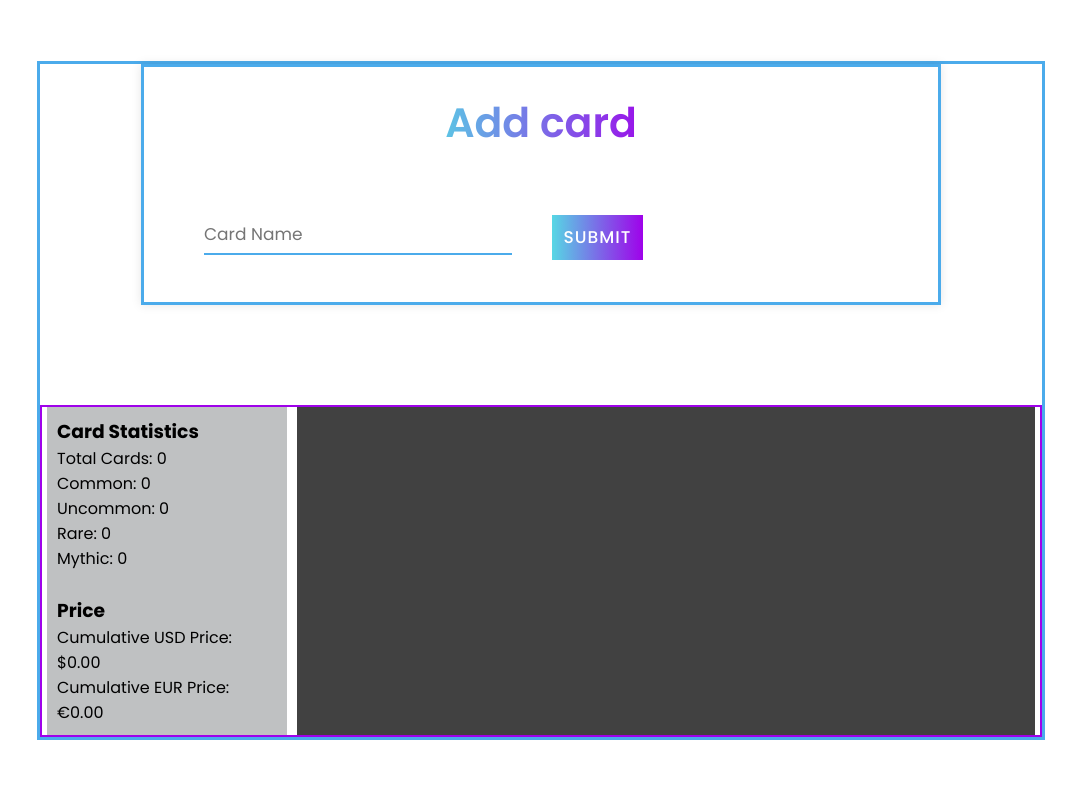
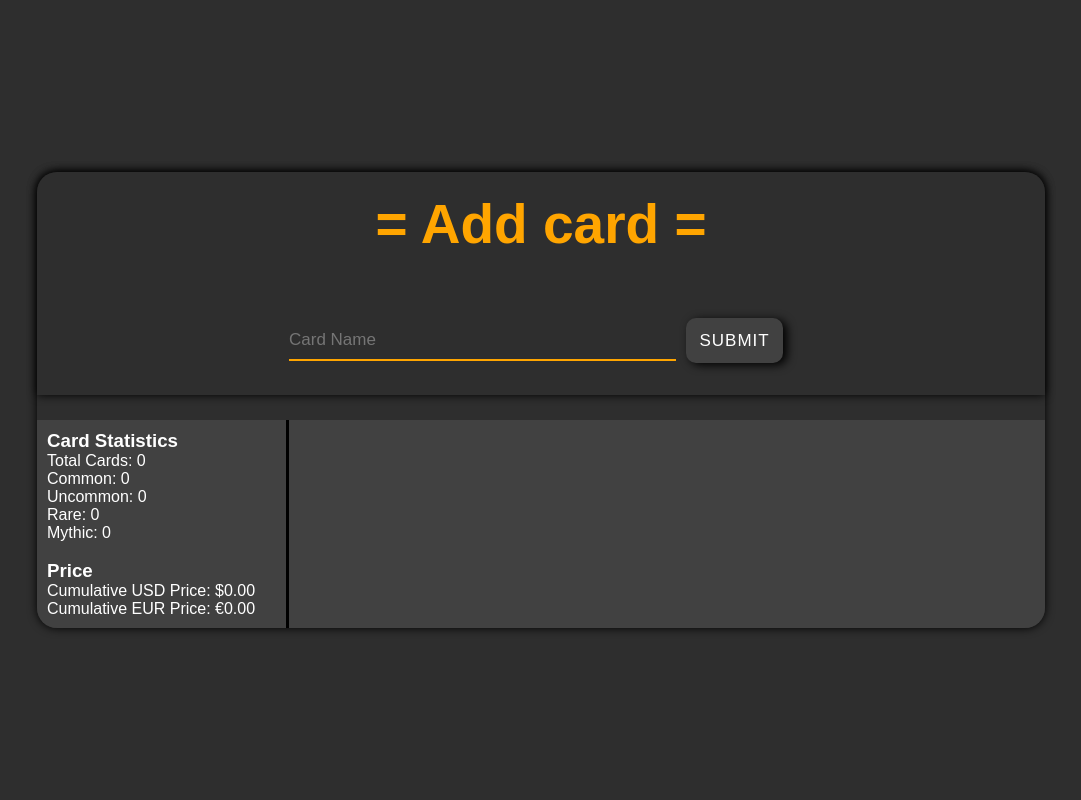
Before and after one commit to mattkuc/mtg-my-deck, a Flask app: page / in a window 1280 px wide. Shown: the whole page, without its empty margins (99-1180 px from the left). Run offline with Flask 3, Linux system fonts and the light colour scheme; data that the repository does not hold is empty; some libraries are stand-ins or nearby versions; some web fonts are replaced.

Commit message:
fixed UI/UX

```diff
--- a/static/style.css
+++ b/static/style.css
@@ -1,4 +1,7 @@
-@import url('https://fonts.googleapis.com/css?family=Poppins:400,500,600,700&display=swap');
+@font-face {
+    font-family: 'magic_font';
+    src: url('/static/fonts/MAGIC.ttf') format('truetype');
+}
 *{
     margin: 0;
     padding: 0;
@@ -13,7 +16,7 @@ body {
     min-height: 100vh;
     padding: 10px;
     font-family: 'Poppins', sans-serif;
-    background: rgb(255, 255, 255);
+    background: rgb(46, 46, 46);
 }
 
 .container {
@@ -22,41 +25,54 @@ body {
     display: flex;
     flex-direction: column;
     align-items: center;
-    border: 3px solid #4babeb;
+    border-radius: 20px;
+    box-shadow: 0px 0px 10px rgb(0, 0, 0);
 }
 
 .container-form{
-    max-width: 800px;
-    background: #ffffff;
-    width: 800px;
-    padding: 25px 40px 10px 40px;
-    box-shadow: 0px 0px 10px rgba(0,0,0,0.1);
-    margin-bottom: 100px;
-    border: 3px solid #4babeb;
+    width: 100%;
+    background: rgb(46, 46, 46);
+    border-radius: 20px 20px 0 0;
+    box-shadow: 0px 0px 10px rgb(0, 0, 0);
+    margin-bottom: 25px;
+    display: flex;
+    flex-direction: column;
+    align-items: center;
 }
 
 .container-form .text{
     text-align: center;
-font-size: 41px;
+    padding-top: 20px;
+    font-size: 55px;
     font-weight: 600;
-font-family: 'Poppins', sans-serif;
-background: -webkit-linear-gradient(right, #56d8e4, #9f01ea, #56d8e4, #9f01ea);
+    font-family: 'magic_font', sans-serif;
+    background: orange;
     -webkit-background-clip: text;
     -webkit-text-fill-color: transparent;
 }
 
 .container-form form{
     padding: 30px 0 0 0;
+    display: flex;
+    flex-direction: column;
+    align-items: center;
+    width: 100%;
 }
 .container-form form .form-row{
     display: flex;
+    width: 50%;
     margin: 32px 0;
 }
 form .form-row .input-data{
-width: 100%;
+    flex: 8;
     height: 40px;
-margin: 0 20px;
     position: relative;
+    align-self: center;
+}
+
+form .form-row .submit-btn {
+    flex: 2;
+    margin: 0 10px;
 }
 
 .input-data input,
@@ -66,7 +82,9 @@ position: relative;
   height: 100%;
   border: none;
   font-size: 17px;
-  border-bottom: 2px solid #4babeb;
+  color: #fff;
+  border-bottom: 2px solid orange;
+  background-color: rgb(46, 46, 46);
 }
 .input-data input:focus ~ label, .textarea textarea:focus ~ label,
 .input-data input:valid ~ label, .textarea textarea:valid ~ label{
@@ -97,71 +115,66 @@ position: relative;
     content: "";
     height: 2px;
     width: 100%;
-    background: #3498db;
-    transform: scaleX(0);
-    transform-origin: center;
-    transition: transform 0.3s ease;
-}
-.input-data input:focus ~ .underline:before,
-.input-data input:valid ~ .underline:before{
-    transform: scale(1);
+    background: orange;
 }
 
 .submit-btn .input-data{
-    overflow: hidden;
     height: 45px!important;
-    width: 25%!important;
+    width: 100%!important;
 }
 
 .submit-btn .input-data .inner{
     height: 100%;
-    width: 300%;
+    width: 100%;
     position: absolute;
-    left: -100%;
-    background: -webkit-linear-gradient(right, #56d8e4, #9f01ea, #56d8e4, #9f01ea);
-    transition: all 0.4s;
+    background: rgb(65, 65, 65);
+    font-family: 'magic_font', sans-serif;
+    border-radius: 10px;
+    box-shadow: 4px 2px 10px rgb(0, 0, 0);
 }
-.submit-btn .input-data:hover .inner{
-    left: 0;
-}
+
 .submit-btn .input-data input{
     background: none;
     border: none;
     color: #fff;
     font-size: 17px;
     font-weight: 500;
+    font-family: 'magic_font', sans-serif;
     text-transform: uppercase;
     letter-spacing: 1px;
     cursor: pointer;
     position: relative;
-    z-index: 2;
 }
+
+/* ================== CARD GALLERY + STATISTICS =================== */
 
 .cards {
     width: 100%;
     display: flex;
     flex-wrap: wrap;
     justify-content: space-around;
-    border: 2px solid #9f01ea;
+
 }
 
 .card_stats {
-    flex: 0 0 calc(25% - 10px);
-    width: 100%;
+    width: 25%;
     padding: 10px;
+    color: #fff;
     box-sizing: border-box;
-    background: #bfc1c2;
+    background: rgb(65, 65, 65);
+    border-right: 3px solid black;
+    border-radius: 0 0 0 20px;
 }
 
 .card_gallery {
-    flex: 0 0 calc(75% - 10px);
-    width: 100%;
+    width: 75%;
     display: flex;
     flex-wrap: wrap;
     justify-content: space-between;
     padding: 10px;
     box-sizing: border-box;
     background:rgb(65, 65, 65);
+    border-radius: 0 0 20px 0;
 }
 
 .card-text {
@@ -192,6 +205,7 @@ position: relative;
     transform: scale(0.8);
     max-width: 100%;
     transition: transform 0.3s ease;
+    border-radius: 12px;
 }
 
 .card.mythic-glow img,
@@ -243,10 +257,12 @@ position: relative;
 #ghost-text {
     opacity: 0.5;
     font-style: italic;
+    font-family: 'magic_font', sans-serif;
+    color: rgb(219, 219, 219);
 }
 
 
-/* Media query for screens smaller than 1200px */
+/* Media query for screens smaller than 1200px
 @media screen and (max-width: 1200px) {
     .card,
     .card_stats,
@@ -255,7 +271,7 @@ position: relative;
     }
 }
 
-/* Media query for screens smaller than 800px */
+/* Media query for screens smaller than 800px
 @media screen and (max-width: 800px) {
     .card,
     .card_stats,
@@ -264,11 +280,11 @@ position: relative;
     }
 }
 
-/* Media query for screens smaller than 600px */
+/* Media query for screens smaller than 600px
 @media screen and (max-width: 600px) {
     .card,
     .card_stats,
     .card_gallery {
         flex: 0 0 calc(100% - 10px);
     }
-}
+} */
--- a/templates/index.html
+++ b/templates/index.html
@@ -4,7 +4,7 @@
     <meta charset="UTF-8">
     <meta name="viewport" content="width=device-width, initial-scale=1.0">
     <link rel="stylesheet" href="{{ url_for('static', filename='style.css') }}">
-    <title>My Flask App</title>
+    <title>MTG Management App</title>
     <script src="https://code.jquery.com/jquery-3.6.4.min.js"></script>
     <script src="{{ url_for('static', filename='autocomplete.js') }}"></script>
     <script src="https://kit.fontawesome.com/e8b358f9a3.js" crossorigin="anonymous"></script>
@@ -14,7 +14,7 @@
     <div class="container">
         <div class="container-form">
             <div class="text">
-                Add card
+                = Add card =
              </div>
             <form action="/", method="POST">
                 <div class="form-row">
@@ -24,7 +24,7 @@
                             <div id="ghost-text"></div>
                         </span>
                     </div>
-                    <div class="submit-btn" style="width: 850px;">
+                    <div class="submit-btn">
                         <div class="input-data">
                            <div class="inner"></div>
                            <input type="submit" value="Submit">
@@ -54,10 +54,10 @@
                     <div class="card-text">
                         <p>Name: {{ card_data.name }}</p>
                         <p>Rarity: {{ card_data.rarity }}</p>
+                        <a href="{{ url_for('remove_card', card_id=card_data.id) }}" class="remove-card" title="Remove Card">
+                            <i class="fa-solid fa-trash-can" style="color: white; float: right;"></i>
+                        </a>
                     </div>
-                    <a href="{{ url_for('remove_card', card_id=card_data.id) }}" class="remove-card" title="Remove Card">
-                        <i class="fa-solid fa-trash-can" style="color: black;"></i>
-                    </a>
                 </div>
             {% endfor %}
             </div>
```
Lines whose indentation alone changed are shown as unchanged.
